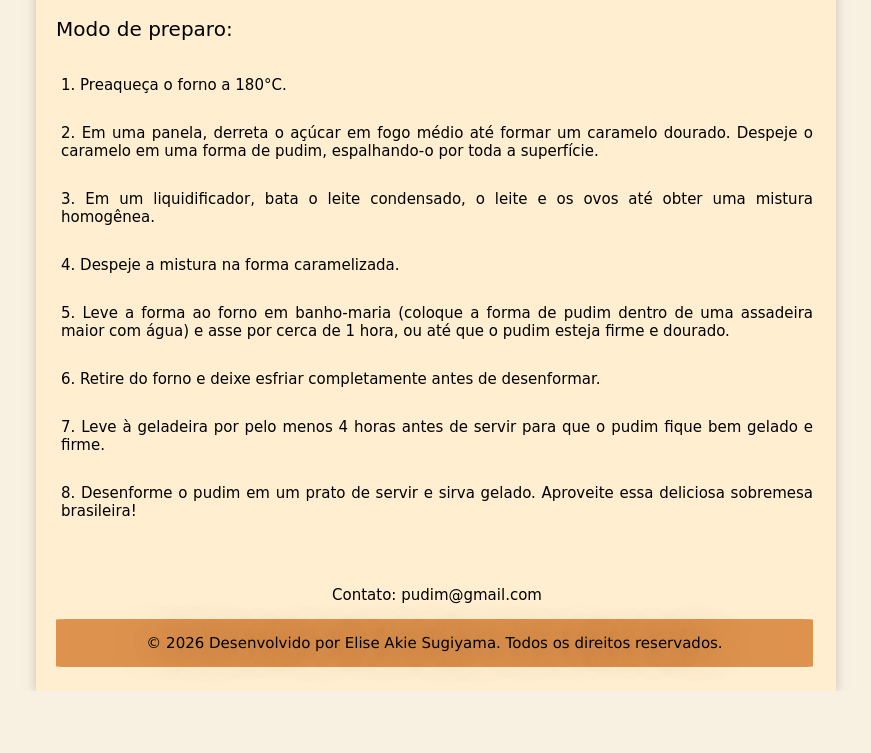
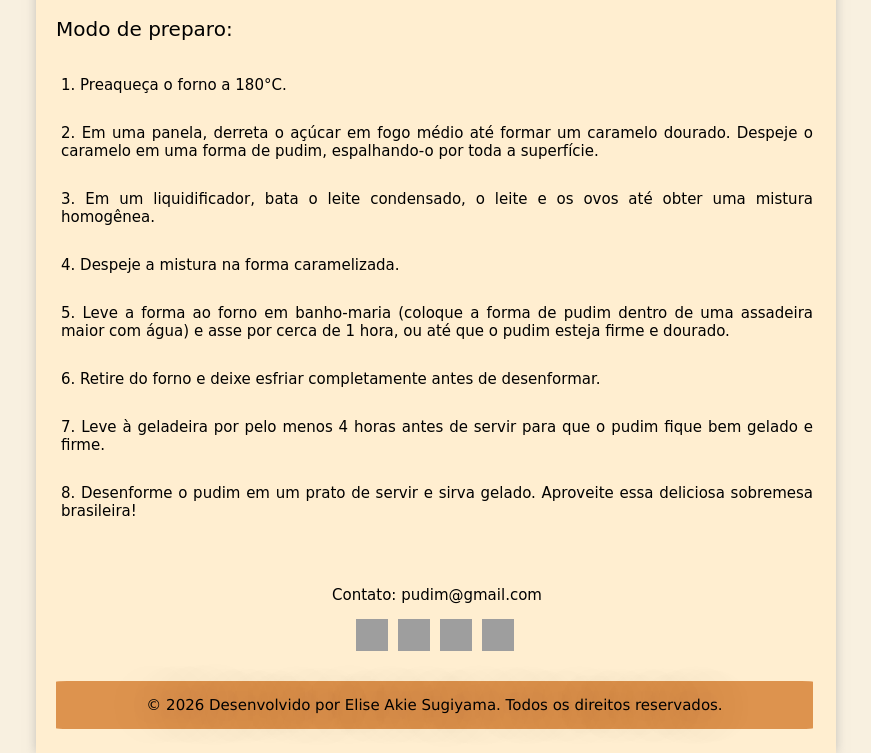
Before and after one commit to EliseSugiyama/programacao-web-3S-2026, a plain HTML site: page atividade-01/index.html in a window 1280 px wide. Shown: the part 1529-2282 px from the top of the page, without its empty margins (204-1075 px from the left). Before the commit the page ends 2220 px from the top, so only its background shows below. Drawn offline with Linux system fonts and the light colour scheme; grey boxes are pictures that could not be loaded.

Commit message:
third commit

```diff
--- a/atividade-01/index.html
+++ b/atividade-01/index.html
@@ -54,6 +54,12 @@
             </div>
         </div>
     </div>
+    <div style="margin-bottom: 30px; display: flex; flex-direction: row; justify-content: center; gap: 10px;">
+        <a href="https://www.addtoany.com/share#url=https%3A%2F%2Fwww.example.com&amp;title=" target="_blank"><img src="https://static.addtoany.com/buttons/a2a.svg" width="32" height="32" style="background-color:royalblue;justify-self: center; display: flex; flex-direction: row;"></a>
+        <a href="https://www.addtoany.com/add_to/facebook?linkurl=https%3A%2F%2Fwww.example.com&amp;linkname=" target="_blank"><img src="https://static.addtoany.com/buttons/facebook.svg" width="32" height="32" style="background-color:royalblue; display: flex; justify-self: center; flex-direction: row;"></a>
+        <a href="https://www.addtoany.com/add_to/mastodon?linkurl=https%3A%2F%2Fwww.example.com&amp;linkname=" target="_blank"><img src="https://static.addtoany.com/buttons/mastodon.svg" width="32" height="32" style="background-color:royalblue; display: flex; justify-self: center; flex-direction: row;"></a>
+        <a href="https://www.addtoany.com/add_to/email?linkurl=https%3A%2F%2Fwww.example.com&amp;linkname=" target="_blank"><img src="https://static.addtoany.com/buttons/email.svg" width="32" height="32" style="background-color:royalblue; display: flex; justify-self: center; flex-direction: row;"></a>
+    </div>
 </body>
 <footer>
     <div class="footer">
```
Also changed, not shown: atividade-01/style.css (line endings or trailing spaces).
